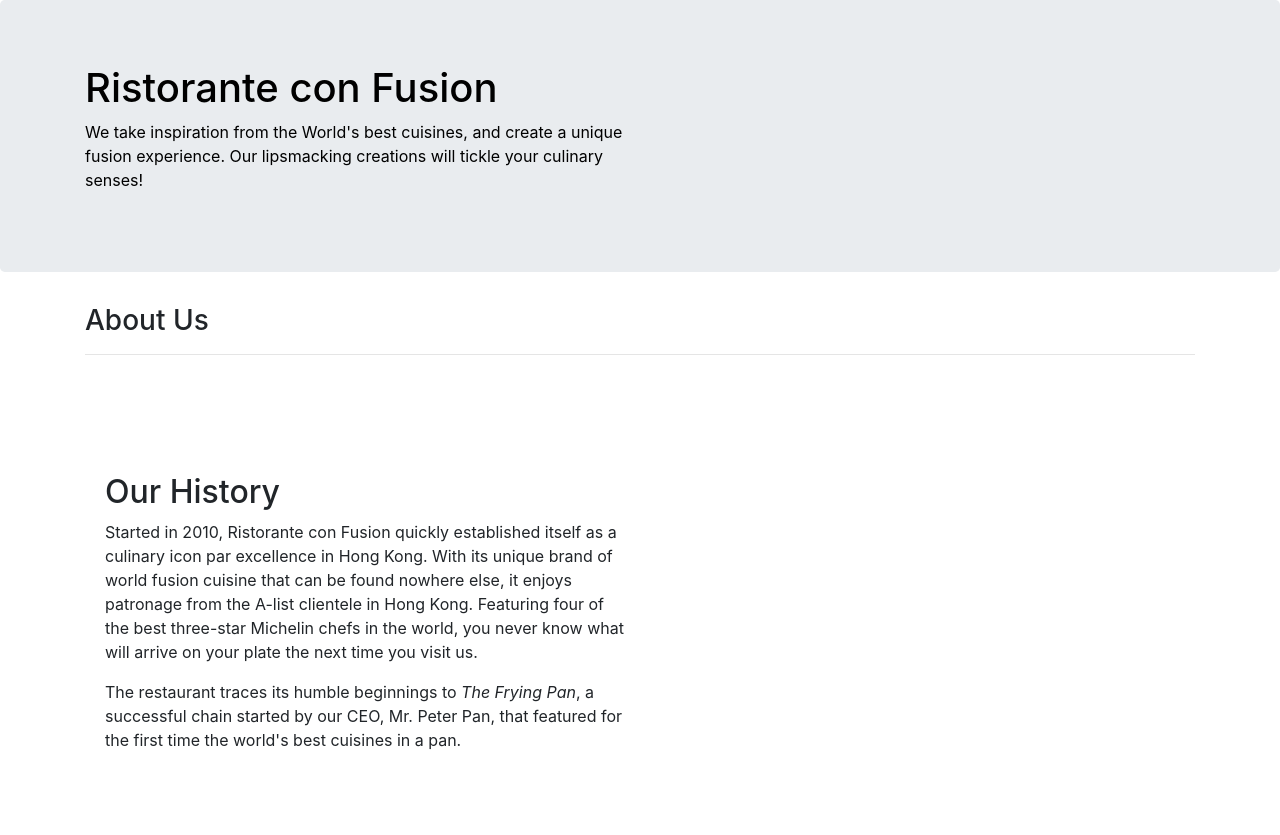
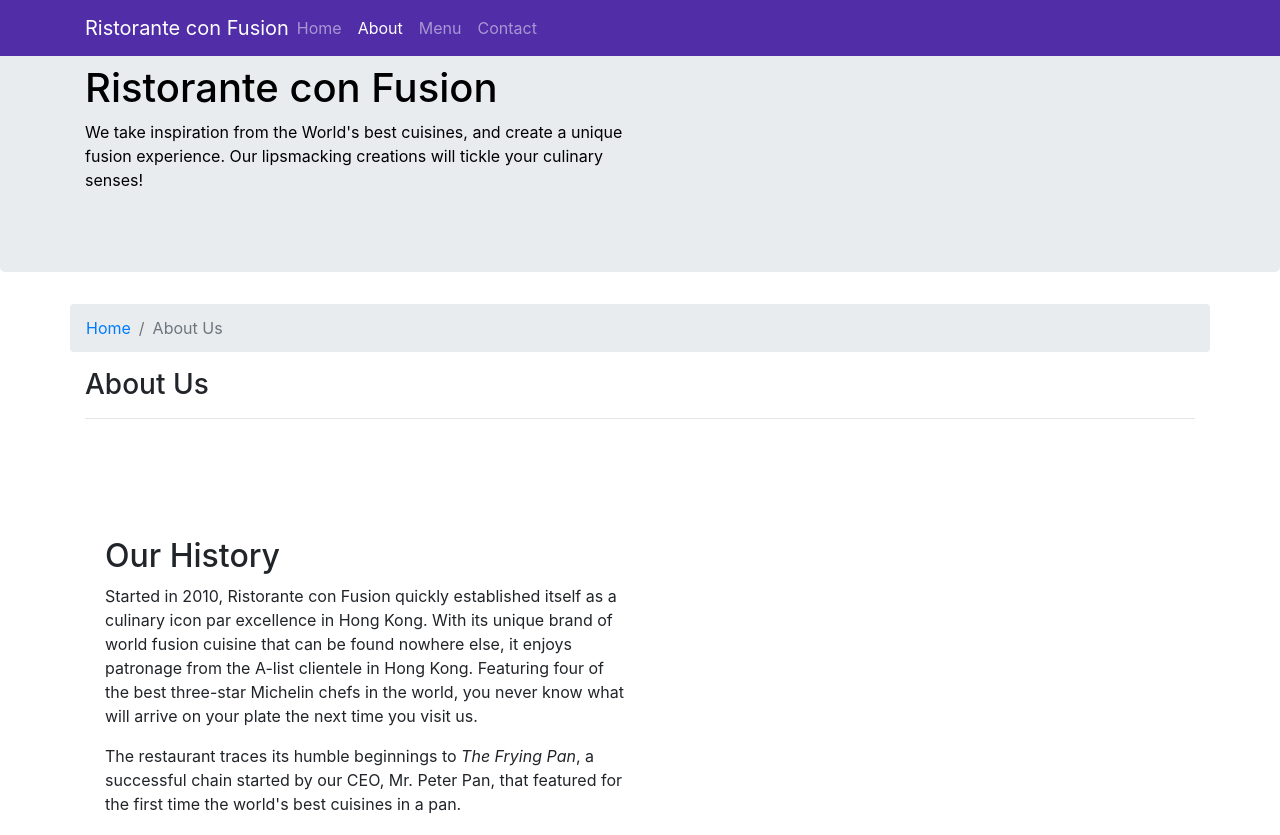
Before and after one commit to Madhavan-R7/conFusion, a website: page aboutus.html in a window 1280 px wide. Shown: the top 835 px of the page. Drawn offline with nearby package versions, Linux system fonts and the light colour scheme.

Commit message:
Added Navbar and Breadcrumb :)

```diff
--- a/aboutus.html
+++ b/aboutus.html
@@ -16,6 +16,22 @@
 </head>
 
 <body>
+    <nav class="navbar navbar-dark navbar-expand-sm fixed-top">
+       <div class="container">
+          <button class="navbar-toggler" type="button" data-toggle="collapse" data-target="#Navbar">
+             <span class="navbar-toggler-icon"></span>
+          </button>
+          <a class="navbar-brand mr-auto" href="./index.html">Ristorante con Fusion</a>
+          <div class="collapse navbar-collapse" id="Navbar">
+             <ul class="navbar-nav mr-auto">
+                <li class="nav-item"><a class="nav-link" href="./index.html">Home</a></li>
+                <li class="nav-item"><a class="nav-link active" href="#">About</a></li>
+                <li class="nav-item"><a class="nav-link" href="#">Menu</a></li>
+                <li class="nav-item"><a class="nav-link" href="#">Contact</a></li>
+             </ul>
+          </div>
+       </div>
+    </nav>
 
     <header class="jumbotron">
         <div class="container">
@@ -31,8 +47,12 @@
     </header>
 
     <div class="container">
-        <div>
-            <div>
+        <div class="row">
+            <ol class="col-12 breadcrumb">
+               <li class="breadcrumb-item"><a href="./index.html">Home</a></li>
+               <li class="breadcrumb-item active">About Us</li>
+            </ol>
+            <div class="col-12">
                <h3>About Us</h3>
                <hr>
             </div>
@@ -71,7 +91,7 @@
                 <div class="col-4 offset-1 col-sm-2">
                     <h5>Links</h5>
                     <ul class="list-unstyled">
-                        <li><a href="#">Home</a></li>
+                        <li><a href="./index.html">Home</a></li>
                         <li><a href="#">About</a></li>
                         <li><a href="#">Menu</a></li>
                         <li><a href="#">Contact</a></li>
--- a/css/styles.css
+++ b/css/styles.css
@@ -39,3 +39,12 @@
   font-size: 80%;
   color: #0f0f0f;
 }
+
+.body{
+  padding: 50px 0px 0px 0px;
+  z-index: 0;
+}
+
+.navbar-dark{
+  background-color: #512DA8
+}
```
Also changed, not shown: index.html (+18 -3 lines).
